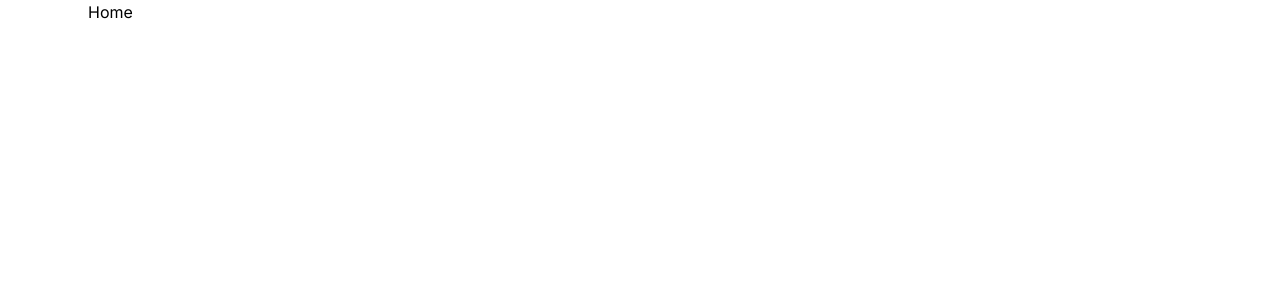
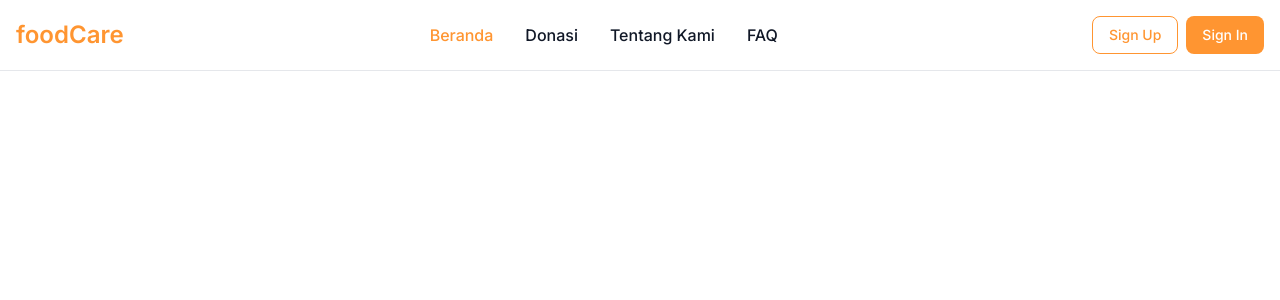
Before and after one commit to doubleOneLLC/foodCare_web, a Next.js app: page / in a window 1280 px wide. Shown: the top 300 px of the page. Built offline with nearby package versions, Linux system fonts and the light colour scheme.

Commit message:
main: Create Nav Components

```diff
--- a/package.json
+++ b/package.json
@@ -9,12 +9,11 @@
     "lint": "next lint"
   },
   "dependencies": {
-    "@emotion/react": "^11.11.1",
-    "@emotion/styled": "^11.11.0",
-    "@mui/material": "^5.14.8",
     "autoprefixer": "10.4.15",
     "eslint": "8.49.0",
     "eslint-config-next": "13.4.19",
+    "flowbite": "^1.8.1",
+    "flowbite-react": "^0.6.4",
     "lodash.debounce": "^4.0.8",
     "next": "13.4.19",
     "postcss": "8.4.29",
--- /dev/null
+++ b/src/app/components/navbar.js
@@ -0,0 +1,95 @@
+import React from "react";
+
+function Navbar() {
+  return (
+    <nav class="bg-white fixed w-full z-20 top-0 left-0 border-b border-gray-200">
+      <div class="max-w-screen-xl flex flex-wrap items-center justify-between mx-auto p-4">
+        <a href="#" class="flex items-center">
+          <span class="self-center text-2xl font-semibold whitespace-nowrap text-primary">
+            foodCare
+          </span>
+        </a>
+        <div class="flex md:order-2">
+          <button
+            type="button"
+            class="text-primary font-medium rounded-lg border-primary border-[1px] text-sm px-4 py-2 mx-2 text-center mr-3 md:mr-0"
+          >
+            Sign Up
+          </button>
+          <button
+            type="button"
+            class="text-white bg-primary font-medium rounded-lg text-sm px-4 py-2 mx-2 text-center mr-3 md:mr-0"
+          >
+            Sign In
+          </button>
+          <button
+            data-collapse-toggle="navbar-sticky"
+            type="button"
+            class="inline-flex items-center p-2 w-10 h-10 justify-center text-sm text-gray-500 rounded-lg md:hidden hover:bg-gray-100 focus:outline-none focus:ring-2 focus:ring-gray-200"
+            aria-controls="navbar-sticky"
+            aria-expanded="false"
+          >
+            <span class="sr-only">Open main menu</span>
+            <svg
+              class="w-5 h-5"
+              aria-hidden="true"
+              xmlns="http://www.w3.org/2000/svg"
+              fill="none"
+              viewBox="0 0 17 14"
+            >
+              <path
+                stroke="currentColor"
+                stroke-linecap="round"
+                stroke-linejoin="round"
+                stroke-width="2"
+                d="M1 1h15M1 7h15M1 13h15"
+              />
+            </svg>
+          </button>
+        </div>
+        <div
+          class="items-center justify-between hidden w-full md:flex md:w-auto md:order-1"
+          id="navbar-sticky"
+        >
+          <ul class="flex flex-col p-4 md:p-0 mt-4 font-medium border border-gray-100 rounded-lg bg-gray-50 md:flex-row md:space-x-8 md:mt-0 md:border-0 md:bg-white">
+            <li>
+              <a
+                href="#"
+                class="block py-2 pl-3 pr-4 text-white bg-blue-700 rounded md:bg-transparent md:text-primary md:p-0"
+                aria-current="page"
+              >
+                Beranda
+              </a>
+            </li>
+            <li>
+              <a
+                href="#"
+                class="block py-2 pl-3 pr-4 text-gray-900 rounded hover:bg-gray-100 md:hover:bg-transparent md:hover:text-primary md:p-0"
+              >
+                Donasi
+              </a>
+            </li>
+            <li>
+              <a
+                href="#"
+                class="block py-2 pl-3 pr-4 text-gray-900 rounded hover:bg-gray-100 md:hover:bg-transparent md:hover:text-primary md:p-0"
+              >
+                Tentang Kami
+              </a>
+            </li>
+            <li>
+              <a
+                href="#"
+                class="block py-2 pl-3 pr-4 text-gray-900 rounded hover:bg-gray-100 md:hover:bg-transparent md:hover:text-primary md:p-0"
+              >
+                FAQ
+              </a>
+            </li>
+          </ul>
+        </div>
+      </div>
+    </nav>
+  );
+}
+
+export default Navbar;
--- a/src/app/page.js
+++ b/src/app/page.js
@@ -2,7 +2,7 @@
 import { Container } from "@mui/material";
 
 // Pages
-import HomePage from "./pages/Home/HomePage";
+import HomePage from "./pages/home/home.pages";
 
 export default function Home() {
   return (
--- a/src/app/pages/Home/HomePage.js
+++ b/src/app/pages/home/home.pages.js
@@ -1,24 +1,19 @@
 "use client";
-
-// MaterialUI
-import { Container } from "@mui/material";
 
 // React
 import React from "react";
 
 // Utils
 import useIsMobile from "@/app/utils/isMobile.hook";
+import Navbar from "@/app/components/navbar";
 
 function HomePage() {
   const isMobile = useIsMobile();
-  React.useEffect(() => {
-    console.log("isMobile: ", isMobile);
-  }, [isMobile]);
 
   return (
-    <Container>
-      <div>Home</div>
-    </Container>
+    <>
+      <Navbar />
+    </>
   );
 }
 
--- a/tailwind.config.js
+++ b/tailwind.config.js
@@ -1,18 +1,17 @@
 /** @type {import('tailwindcss').Config} */
 module.exports = {
   content: [
-    './src/pages/**/*.{js,ts,jsx,tsx,mdx}',
-    './src/components/**/*.{js,ts,jsx,tsx,mdx}',
-    './src/app/**/*.{js,ts,jsx,tsx,mdx}',
+    "./src/pages/**/*.{js,ts,jsx,tsx,mdx}",
+    "./src/components/**/*.{js,ts,jsx,tsx,mdx}",
+    "./src/app/**/*.{js,ts,jsx,tsx,mdx}",
+    "./node_modules/flowbite/**/*.js",
   ],
   theme: {
     extend: {
-      backgroundImage: {
-        'gradient-radial': 'radial-gradient(var(--tw-gradient-stops))',
-        'gradient-conic':
-          'conic-gradient(from 180deg at 50% 50%, var(--tw-gradient-stops))',
+      colors: {
+        primary: "#FF9531",
       },
     },
   },
-  plugins: [],
-}
+  plugins: [require("flowbite/plugin")],
+};
```
Also changed, not shown: 1 other file (tests, documents, lock files or other folders).
